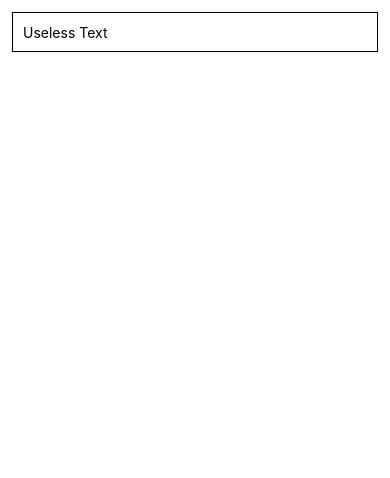
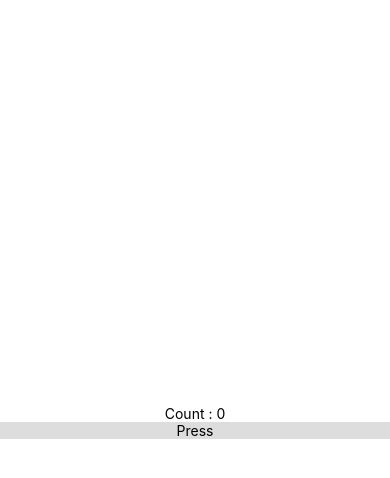
Before and after one commit to hapen7535/What-do-I-put-on, a React Native app: screen / in a window 390 px wide. Shown: the top 478 px of the page. Built offline with nearby package versions, Linux system fonts and the light colour scheme.

Commit message:
TouchableOpacity 실습

```diff
--- a/App.js
+++ b/App.js
@@ -119,12 +119,11 @@ import ButtonExample from './components/ButtonEx';
 import DisplayImage from './components/ImgEx';
 import ScrollViewEx from './components/ScrollViewEx';
 import UselessTextInput from './components/TextInputEx';
+import TouchableOpacityEx from './components/TouchableOpacityEx';
 
 const App = () => {
   return (
-    <SafeAreaView>
-    <UselessTextInput/>
-    </SafeAreaView>
+    <TouchableOpacityEx/>
   );
 };
 //BurronExample 컴포넌트의 경우, View로 감싸면 안나옴
--- /dev/null
+++ b/components/TouchableOpacityEx.js
@@ -0,0 +1,37 @@
+import React, { useState } from "react";
+import { StyleSheet, Text, TouchableOpacity, View, SafeAreaView } from "react-native";
+
+const TouchableOpacityEx = () => {
+    const [count, setCount] = useState(0);
+    const onPress = () => setCount(prevCount => prevCount + 1);
+
+    return(
+        <SafeAreaView style={styles.container}>
+            <View style={styles.countContainer}>
+                <Text>Count : {count}</Text>
+            </View>
+            <TouchableOpacity
+            style={styles.button}
+            onPress={onPress}>
+                <Text>Press</Text>
+            </TouchableOpacity>
+        </SafeAreaView>
+    );
+};
+
+const styles = StyleSheet.create({
+    container: {
+      flex: 1,
+      justifyContent: "center",
+      paddingHorizontal: 10
+    },
+    button: {
+      alignItems: "center",
+      backgroundColor: "#DDDDDD",
+    },
+    countContainer: {
+      alignItems: "center",
+    }
+  });
+
+  export default TouchableOpacityEx;
```
